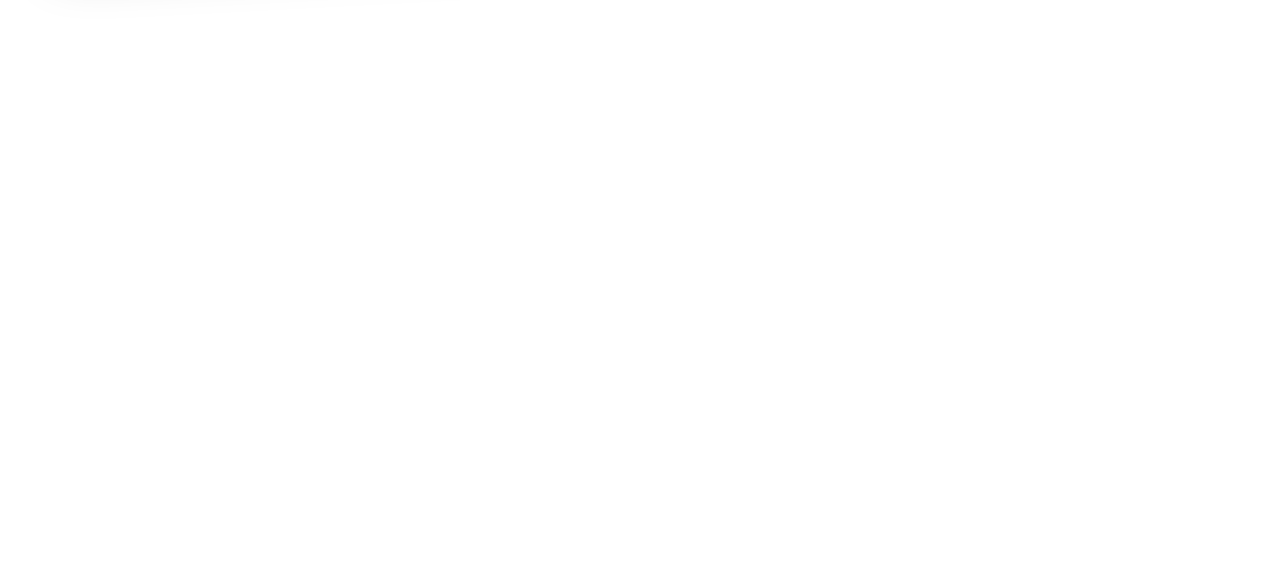
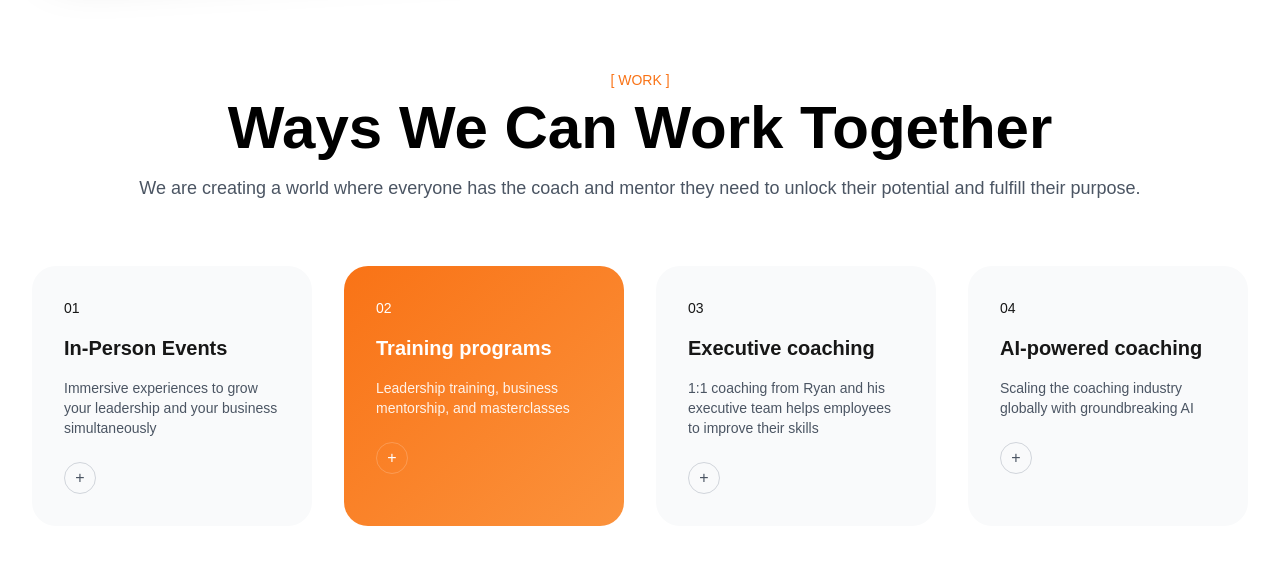
Before and after one commit to varuntree/baddam, a Next.js app: page /about in a window 1280 px wide. Shown: the part 1190-1754 px from the top of the page. Before the commit the page ends 1260 px from the top, so only its background shows below. Built offline with nearby package versions, Linux system fonts and the light colour scheme.

Commit message:
Assistant checkpoint: Add Ways We Can Work Together section to About page
Assistant generated file changes:
- app/about/page.tsx: Add Ways We Can Work Together section

---

User prompt:

in the page of about, after the two content clone the ui in th picture

```diff
--- a/app/about/page.tsx
+++ b/app/about/page.tsx
@@ -75,6 +75,57 @@
             </button>
           </div>
         </div>
+
+        {/* Ways We Can Work Together Section */}
+        <div className="pt-32">
+          <div className="text-center mb-16">
+            <div className="text-orange-500 text-sm font-medium mb-2">[ WORK ]</div>
+            <h2 className="text-4xl md:text-6xl font-bold text-black mb-4">Ways We Can Work Together</h2>
+            <p className="text-gray-600 text-lg">
+              We are creating a world where everyone has the coach and mentor they need
+              to unlock their potential and fulfill their purpose.
+            </p>
+          </div>
+
+          <div className="grid grid-cols-1 md:grid-cols-4 gap-8">
+            {[
+              {
+                number: '01',
+                title: 'In-Person Events',
+                description: 'Immersive experiences to grow your leadership and your business simultaneously'
+              },
+              {
+                number: '02',
+                title: 'Training programs',
+                description: 'Leadership training, business mentorship, and masterclasses'
+              },
+              {
+                number: '03',
+                title: 'Executive coaching',
+                description: '1:1 coaching from Ryan and his executive team helps employees to improve their skills'
+              },
+              {
+                number: '04',
+                title: 'AI-powered coaching',
+                description: 'Scaling the coaching industry globally with groundbreaking AI'
+              }
+            ].map((item, index) => (
+              <div
+                key={index}
+                className={`p-8 rounded-3xl ${index === 1 ? 'bg-gradient-to-br from-orange-500 to-orange-400 text-white' : 'bg-gray-50'}`}
+              >
+                <div className="text-sm mb-4">{item.number}</div>
+                <h3 className="text-xl font-bold mb-4">{item.title}</h3>
+                <p className={`text-sm ${index === 1 ? 'text-white/90' : 'text-gray-600'}`}>
+                  {item.description}
+                </p>
+                <button className={`mt-6 w-8 h-8 rounded-full border ${index === 1 ? 'border-white/20 text-white hover:bg-white hover:text-orange-500' : 'border-gray-300 text-gray-600 hover:bg-black hover:text-white hover:border-black'} flex items-center justify-center transition-all duration-300`}>
+                  +
+                </button>
+              </div>
+            ))}
+          </div>
+        </div>
       </div>
     </div>
   );
```
